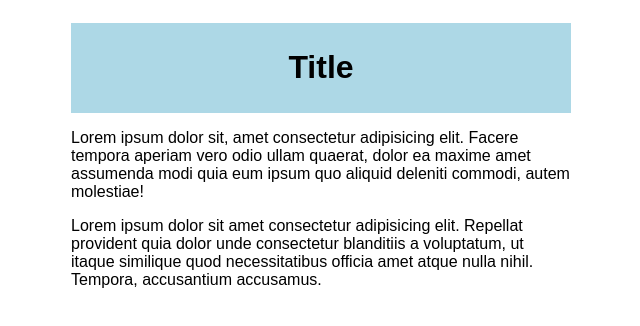
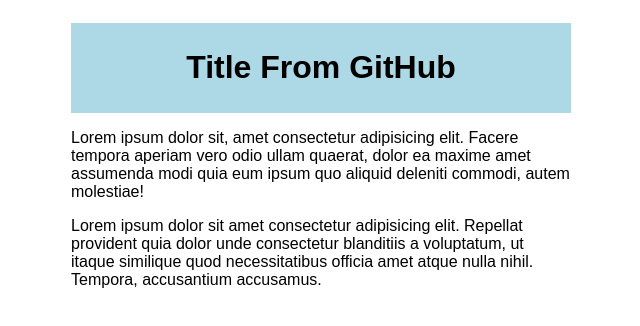
Before and after one commit to MaxSSO/pruebas-git, a plain HTML site: page index.html in a window 1280 px wide. Shown: the whole page, without its empty margins (319-959 px from the left). Drawn offline with Linux system fonts and the light colour scheme.

Commit message:
update: title
Update from GitHub.

```diff
--- a/index.html
+++ b/index.html
@@ -10,7 +10,7 @@
 <body>
   <div class="container">
     <div class="header">
-      <h1>Title</h1>
+      <h1>Title From GitHub</h1>
     </div>
     <p>Lorem ipsum dolor sit, amet consectetur adipisicing elit. Facere tempora aperiam vero odio ullam quaerat, dolor ea maxime amet assumenda modi quia eum ipsum quo aliquid deleniti commodi, autem molestiae!</p>
     <p>Lorem ipsum dolor sit amet consectetur adipisicing elit. Repellat provident quia dolor unde consectetur blanditiis a voluptatum, ut itaque similique quod necessitatibus officia amet atque nulla nihil. Tempora, accusantium accusamus.</p>
```
